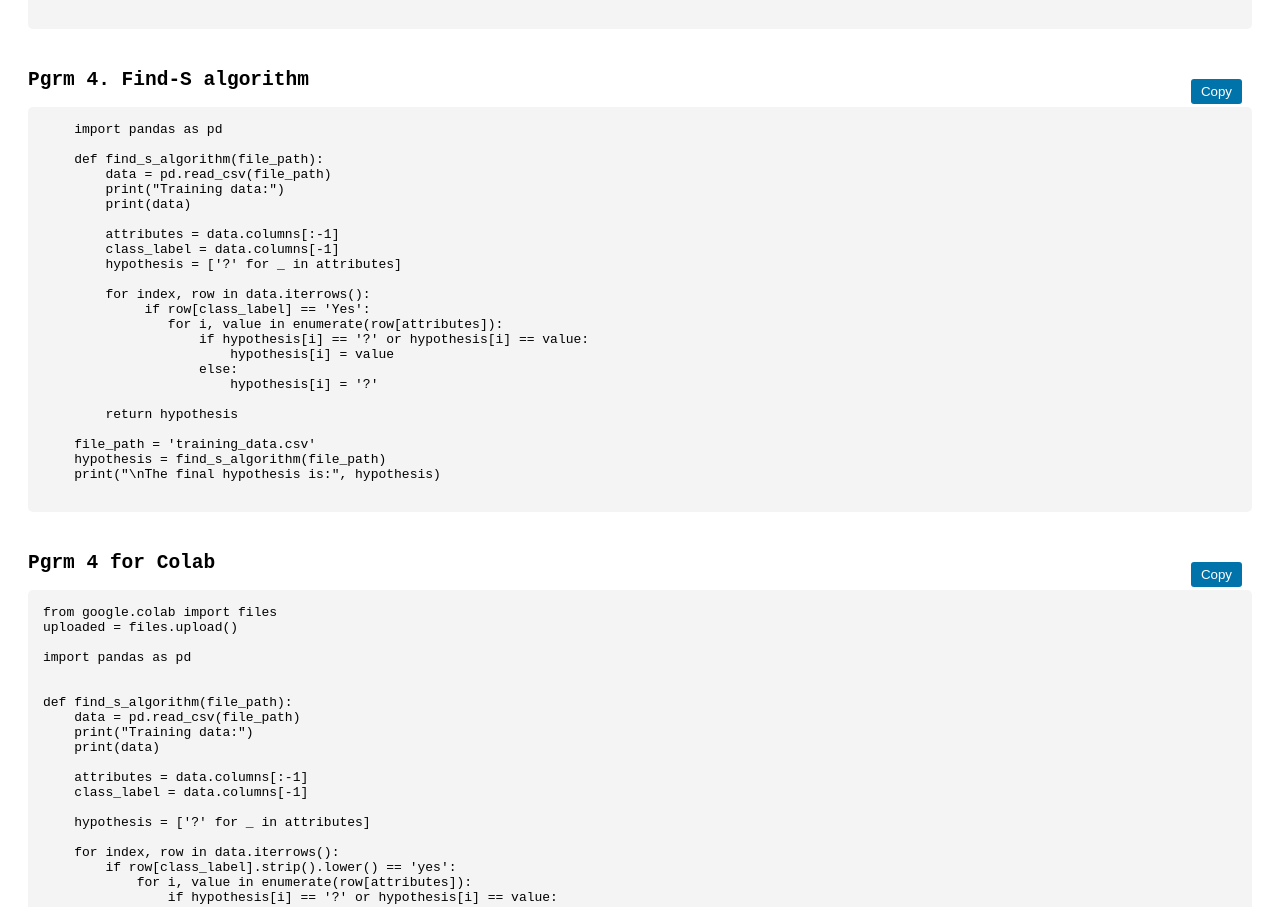
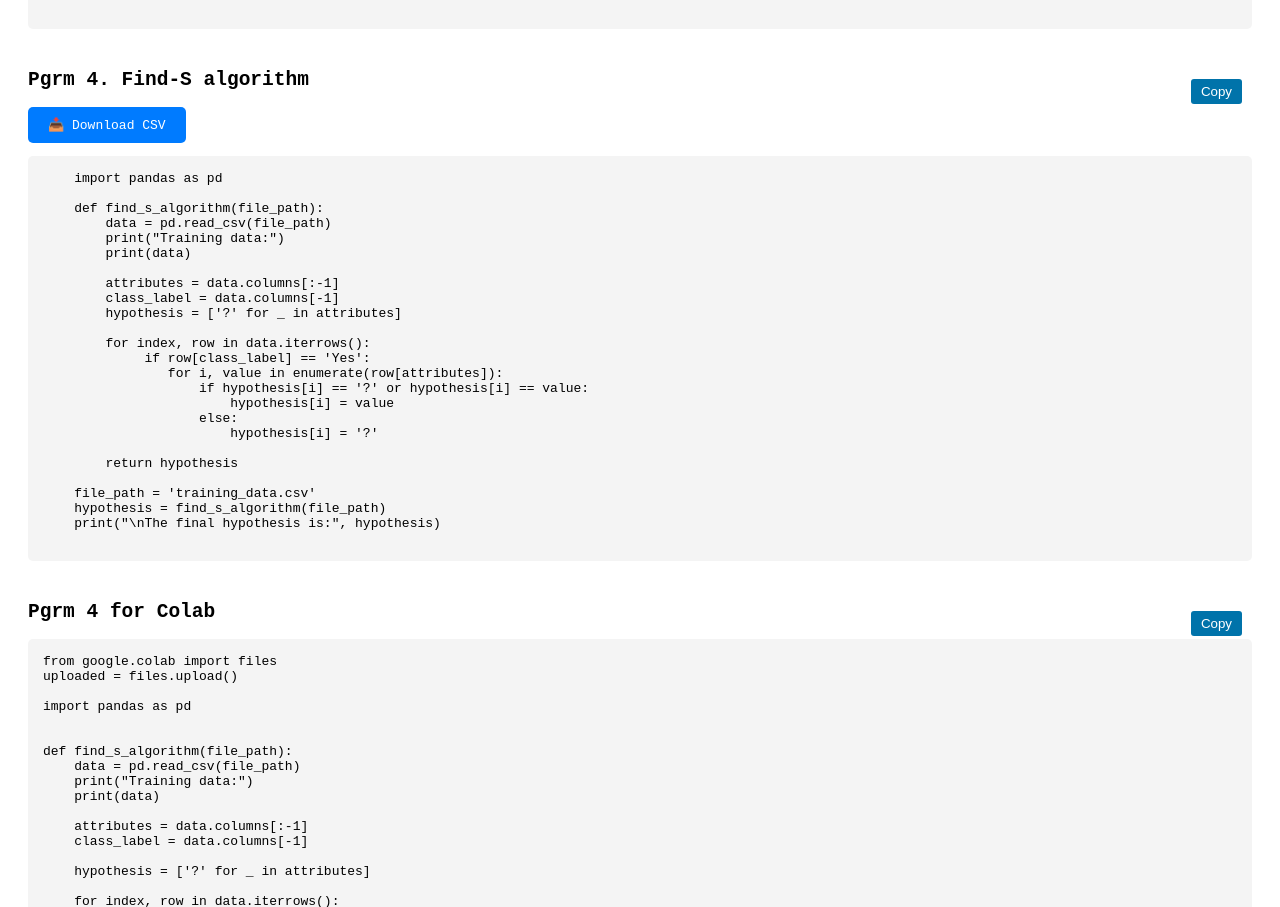
Before and after one commit to nikilvijay46/Programs, a plain HTML site: page index.html in a window 1280 px wide. Shown: the part 1785-2692 px from the top of the page. Drawn offline with Linux system fonts and the light colour scheme.

Commit message:
Update index.html

```diff
--- a/index.html
+++ b/index.html
@@ -158,7 +158,17 @@ plt.show()
     </div>
 
     <div class="code-block">
-        <h2>Pgrm 4. Find-S algorithm </h2>
+        <h2>Pgrm 4. Find-S algorithm </h2> <a href="training_data.csv" download style="
+    display: inline-block;
+    padding: 10px 20px;
+    background-color: #007bff;
+    color: white;
+    text-decoration: none;
+    border-radius: 5px;
+">
+    📥 Download CSV
+</a>
+
         <button class="copy-btn" onclick="copyCode('code4')">Copy</button>
         <pre id="code4">
     import pandas as pd
```
